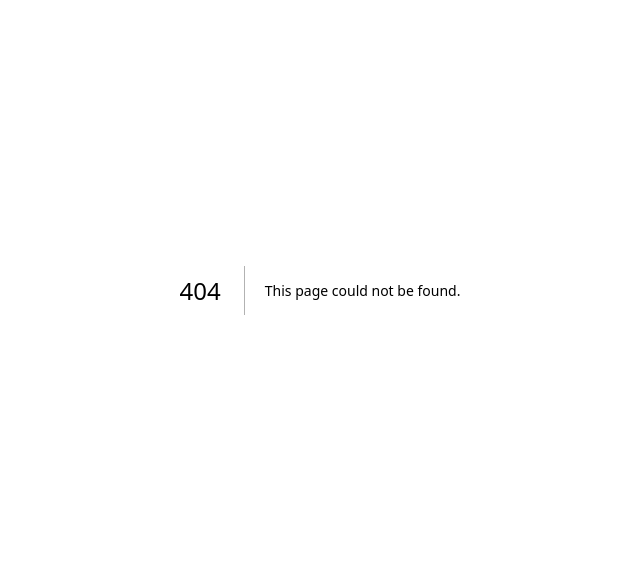
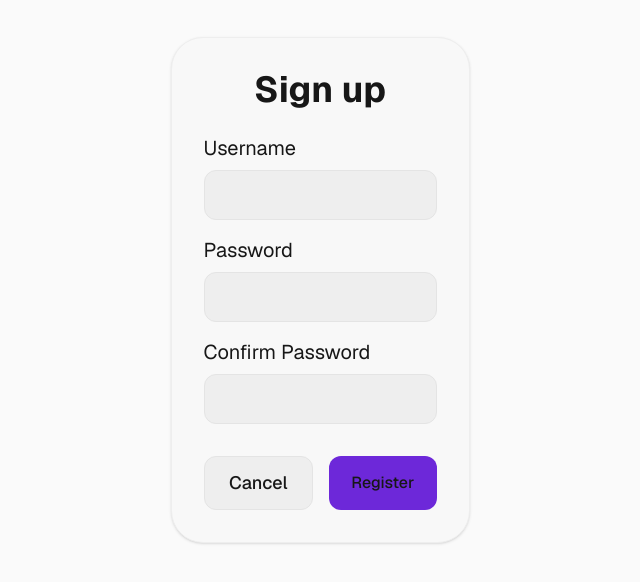
Before and after one commit to Linksyyy/Open-Chat, a Next.js app: page /register in a window 1280 px wide. Before the commit this address had no page. Shown: the part 110-692 px from the top of the page, without its empty margins (320-960 px from the left). Built offline with nearby package versions, Linux system fonts and the light colour scheme.

Commit message:
Added login and register screen, and change some router logic

```diff
--- a/src/app/home/page.tsx
+++ b/src/app/home/page.tsx
@@ -1,10 +1,8 @@
-"use client";
-import { useRouter } from "next/navigation";
+import Link from "next/link";
 
 export default function Home() {
-  const router = useRouter();
   return (
-    <div className="min-h-screen bg-p-0 text-white flex flex-col items-center justify-center font-sans p-6">
+    <div className="min-h-screen bg-p-0 text-foreground flex flex-col w-full items-center justify-center font-sans p-6">
       <div className="max-w-md w-full text-center space-y-8">
         <div className="space-y-3">
           <div className="cursor-default inline-flex items-center justify-center w-16 h-16 rounded-full bg-p-1 text-p-3 text-3xl font-bold shadow-lg">
@@ -19,19 +17,19 @@ export default function Home() {
         </div>
 
         <div className="space-y-4">
-          <button
-            onClick={() => router.push("/login")}
+          <Link
+            href="/login"
             className="cursor-pointer w-full py-3 px-4 rounded-xl bg-p-1 hover:bg-p-2 text-foreground font-semibold transition-colors duration-200 shadow-md transform hover:-translate-y-0.5"
           >
             Log In
-          </button>
+          </Link>
 
-          <button
-            onClick={() => router.push("/register")}
+          <Link
+            href="/register"
             className="cursor-pointer w-full py-3 px-4 rounded-xl bg-s-2 hover:bg-s-1 text-foreground font-bold transition-colors duration-200 shadow-lg transform hover:-translate-y-0.5"
           >
             Register Now
-          </button>
+          </Link>
         </div>
 
         <div className="flex items-center justify-center space-x-2 my-6">
--- a/src/app/layout.tsx
+++ b/src/app/layout.tsx
@@ -27,7 +27,7 @@ export default function RootLayout({
       lang="en"
       className={`${geistSans.variable} ${geistMono.variable} h-full antialiased`}
     >
-      <body className="min-h-full ">{children}</body>
+      <body className="min-h-full flex flex-col w-full">{children}</body>
     </html>
   );
 }
--- /dev/null
+++ b/src/app/login/page.tsx
@@ -0,0 +1,54 @@
+"use client";
+import Link from "next/link";
+
+export default function Login() {
+  return (
+    <div className="flex flex-col min-h-screen w-full items-center justify-center">
+      <div className="flex flex-col bg-p-1 p-8 rounded-4xl min-w-2/9 border border-p-2 shadow-sm">
+        <h1 className="text-4xl pb-6 flex w-full justify-center items-center text-foreground font-bold font-sans">
+          Log in
+        </h1>
+
+        <form
+          className="flex flex-col gap-4"
+          onSubmit={(e) => e.preventDefault()}
+        >
+          <div className="flex flex-col gap-2">
+            <label className="text-xl text-foreground font-sans">
+              Username
+            </label>
+            <input
+              type="text"
+              className="w-full bg-p-2 text-foreground p-3 rounded-xl border border-p-3 outline-none transition-colors focus:border-s-0 focus:ring-1 focus:ring-s-0"
+            />
+          </div>
+
+          <div className="flex flex-col gap-2">
+            <label className="text-xl text-foreground font-sans">
+              Password
+            </label>
+            <input
+              type="password"
+              className="w-full bg-p-2 text-foreground p-3 rounded-xl border border-p-3 outline-none transition-colors focus:border-s-0 focus:ring-1 focus:ring-s-0"
+            />
+          </div>
+
+          <div className="flex gap-4 mt-4">
+            <Link
+              href="/home"
+              className="flex-1 bg-p-2 hover:bg-p-3 text-foreground font-sans font-medium p-3 rounded-xl transition-colors cursor-pointer text-lg text-center border border-p-3"
+            >
+              Cancel
+            </Link>
+            <button
+              type="submit"
+              className="flex-1 bg-s-0 hover:bg-s-1 text-foreground font-sans font-medium p-3 rounded-xl transition-colors cursor-pointer text-md text-center"
+            >
+              Enter
+            </button>
+          </div>
+        </form>
+      </div>
+    </div>
+  );
+}
--- /dev/null
+++ b/src/app/register/page.tsx
@@ -0,0 +1,64 @@
+"use client";
+import Link from "next/link";
+
+export default function Register() {
+  return (
+    <div className="flex flex-col min-h-screen w-full items-center justify-center">
+      <div className="flex flex-col bg-p-1 p-8 rounded-4xl min-w-2/9 border border-p-2 shadow-sm">
+        <h1 className="text-4xl pb-6 flex w-full justify-center items-center text-foreground font-bold font-sans">
+          Sign up
+        </h1>
+
+        <form
+          className="flex flex-col gap-4"
+          onSubmit={(e) => e.preventDefault()}
+        >
+          <div className="flex flex-col gap-2">
+            <label className="text-xl text-foreground font-sans">
+              Username
+            </label>
+            <input
+              type="text"
+              className="w-full bg-p-2 text-foreground p-3 rounded-xl border border-p-3 outline-none transition-colors focus:border-s-0 focus:ring-1 focus:ring-s-0"
+            />
+          </div>
+
+          <div className="flex flex-col gap-2">
+            <label className="text-xl text-foreground font-sans">
+              Password
+            </label>
+            <input
+              type="password"
+              className="w-full bg-p-2 text-foreground p-3 rounded-xl border border-p-3 outline-none transition-colors focus:border-s-0 focus:ring-1 focus:ring-s-0"
+            />
+          </div>
+
+          <div className="flex flex-col gap-2">
+            <label className="text-xl text-foreground font-sans">
+              Confirm Password
+            </label>
+            <input
+              type="password"
+              className="w-full bg-p-2 text-foreground p-3 rounded-xl border border-p-3 outline-none transition-colors focus:border-s-0 focus:ring-1 focus:ring-s-0"
+            />
+          </div>
+
+          <div className="flex gap-4 mt-4">
+            <Link
+              href="/home"
+              className="flex-1 bg-p-2 hover:bg-p-3 text-foreground font-sans font-medium p-3 rounded-xl transition-colors cursor-pointer text-lg text-center border border-p-3"
+            >
+              Cancel
+            </Link>
+            <button
+              type="submit"
+              className="flex-1 bg-s-0 hover:bg-s-1 text-foreground font-sans font-medium p-3 rounded-xl transition-colors cursor-pointer text-md text-center"
+            >
+              Register
+            </button>
+          </div>
+        </form>
+      </div>
+    </div>
+  );
+}
```
